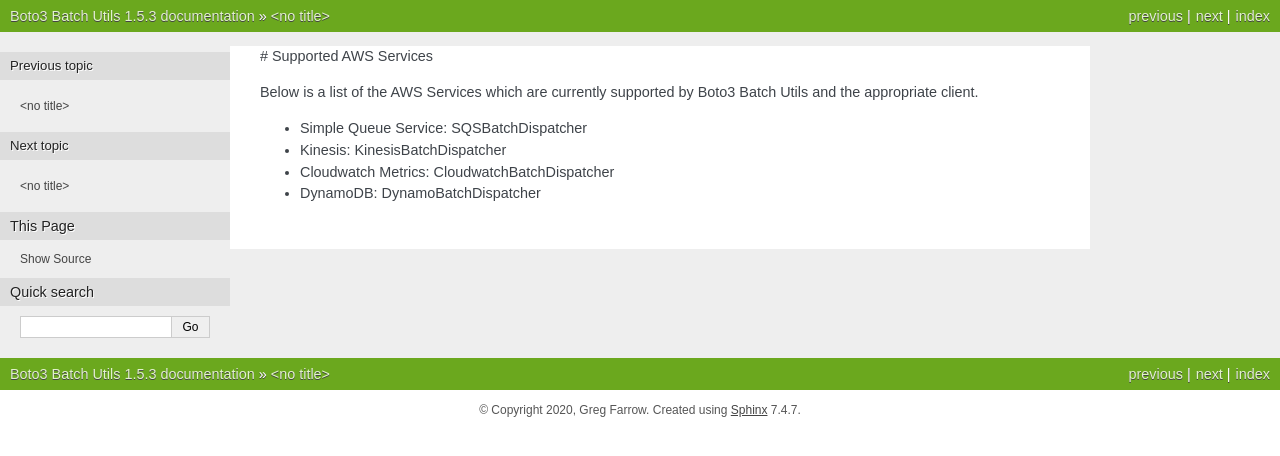
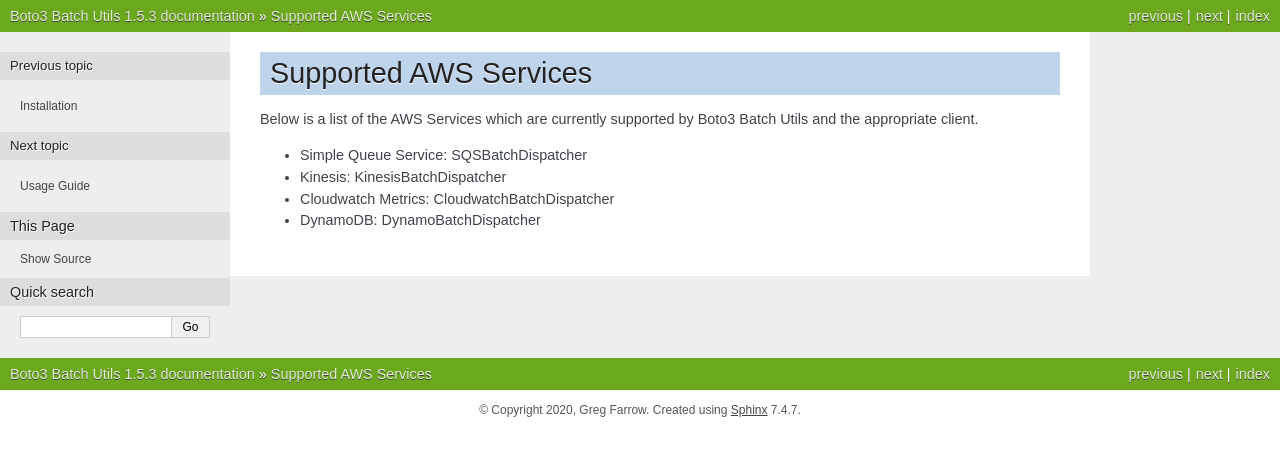
Before and after one commit to g-farrow/boto3_batch_utils, a Sphinx documentation site: the page built from docs/pages/supported_aws_services.rst, in a window 1280 px wide. Shown: the top 456 px of the page. Built offline with Sphinx 7.4.7, drawn with Linux system fonts in a browser that asks for light colours.

Commit message:
Added basic docs

```diff
--- a/boto3_batch_utils/__init__.py
+++ b/boto3_batch_utils/__init__.py
@@ -11,4 +11,4 @@
     'SQSBatchDispatcher'
 ]
 
-__version__ = '1.5.5'
+__version__ = '1.5.6'
--- a/docs/conf.py
+++ b/docs/conf.py
@@ -52,3 +52,5 @@
 # relative to this directory. They are copied after the builtin static files,
 # so a file named "default.css" will overwrite the builtin "default.css".
 html_static_path = ['_static']
+
+master_doc = 'index'
--- a/docs/pages/guide.rst
+++ b/docs/pages/guide.rst
@@ -1,4 +1,5 @@
-# Usage Guide
+Usage Guide
+===========
 
 ## General Usage
 The library is very simple to use and works on the concept that you wish to submit payloads to a dispatcher, and not care too much about how to batch up the payloads and send them into their target service. This allows you to utilise the significant efficiencies of patch send/put/write methods, without the problem of error handling and batch sizes.
--- a/docs/pages/installation.rst
+++ b/docs/pages/installation.rst
@@ -1,4 +1,5 @@
-# Installation
+Installation
+============
 
 To install Boto3 Batch Utils simply use `pip`:
 
--- a/docs/pages/supported_aws_services.rst
+++ b/docs/pages/supported_aws_services.rst
@@ -1,4 +1,5 @@
-# Supported AWS Services
+Supported AWS Services
+======================
 
 Below is a list of the AWS Services which are currently supported by Boto3 Batch Utils and the appropriate client.
 
```
Also changed, not shown: docs/contents.rst (deleted).
